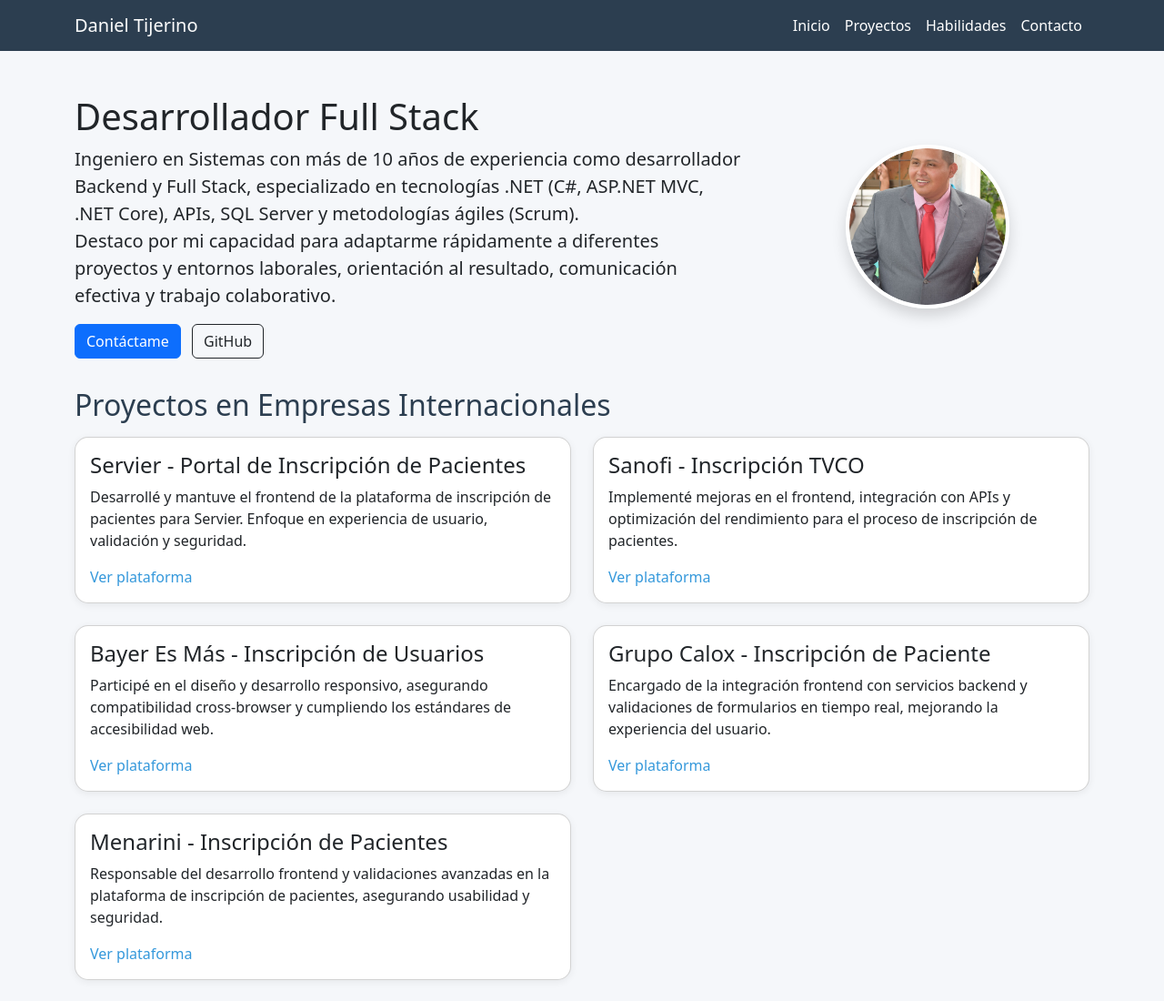
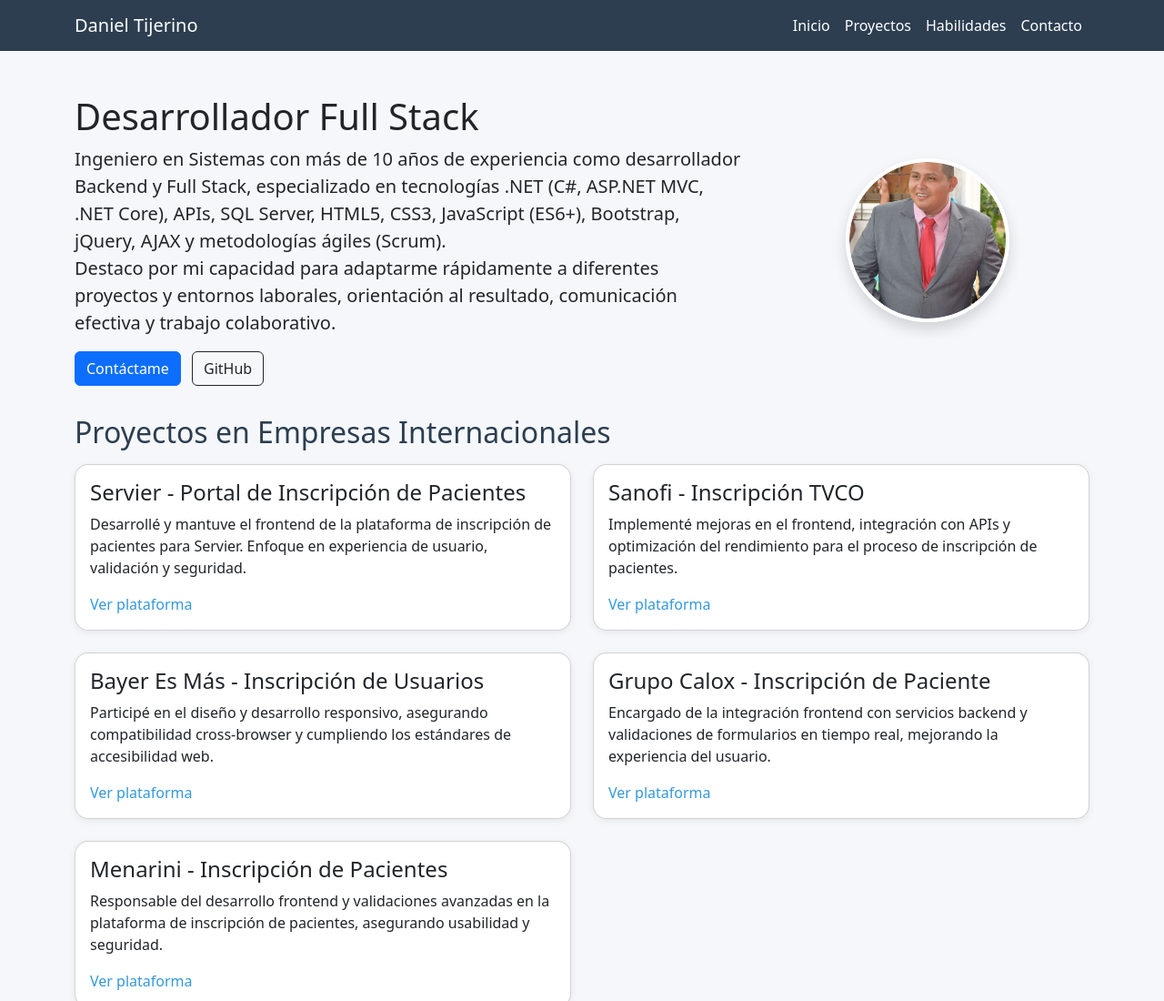
Before and after one commit to dtijerino/dtijerino.github.io, a plain HTML site: page index.html in a window 1280 px wide. Shown: the top 1100 px of the page at 91% size. Drawn offline with nearby package versions, Linux system fonts and the light colour scheme.

Commit message:
Update index.html

```diff
--- a/index.html
+++ b/index.html
@@ -40,7 +40,7 @@
       <div class="col-md-8">
         <h1>Desarrollador Full Stack</h1>
         <p class="lead">
-          Ingeniero en Sistemas con más de 10 años de experiencia como desarrollador Backend y Full Stack, especializado en tecnologías .NET (C#, ASP.NET MVC, .NET Core), APIs, SQL Server y metodologías ágiles (Scrum).<br>
+          Ingeniero en Sistemas con más de 10 años de experiencia como desarrollador Backend y Full Stack, especializado en tecnologías .NET (C#, ASP.NET MVC, .NET Core), APIs, SQL Server, HTML5, CSS3, JavaScript (ES6+), Bootstrap, jQuery, AJAX  y metodologías ágiles (Scrum).<br>
           Destaco por mi capacidad para adaptarme rápidamente a diferentes proyectos y entornos laborales, orientación al resultado, comunicación efectiva y trabajo colaborativo.
         </p>
         <a href="mailto:dtijerino@email.com" class="btn btn-primary me-2">Contáctame</a>
```
